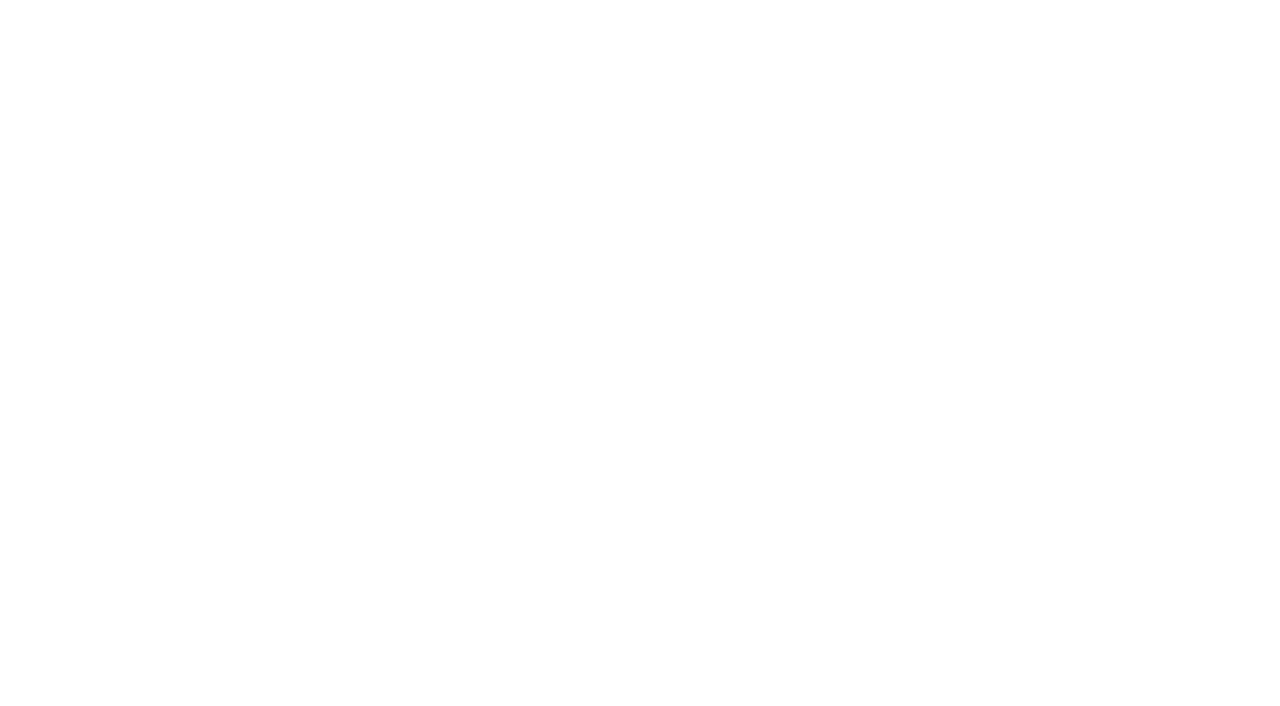
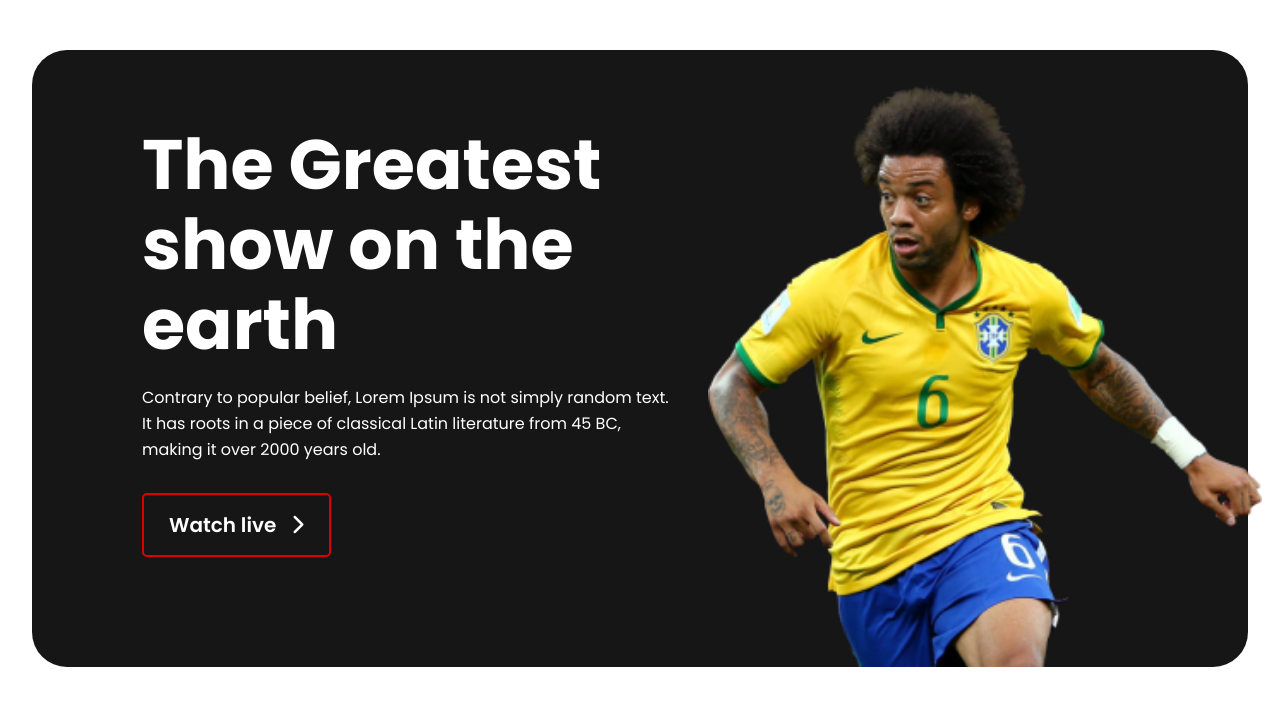
Before and after one commit to Rabiullah-Rabi/world-cup, a plain HTML site: page index.html in a window 1280 px wide. Drawn offline with Linux system fonts and the light colour scheme.

Commit message:
banner section complete

```diff
--- a/index.html
+++ b/index.html
@@ -4,9 +4,36 @@
     <meta charset="UTF-8">
     <meta http-equiv="X-UA-Compatible" content="IE=edge">
     <meta name="viewport" content="width=device-width, initial-scale=1.0">
+    <!-- font awesome icon kit -->
+    <script src="https://kit.fontawesome.com/ff6e160615.js" crossorigin="anonymous"></script>
+    <!-- styles sheet -->
+    <link rel="stylesheet" href="styles/style.css">
+    <!-- fav icon -->
+    <link rel="shortcut icon" href="assets/football.png" type="image/x-icon">
     <title>Watch World Cup Match</title>
 </head>
 <body>
+    <!-- Banner section start -->
+    <header>
+        <section id="banner">
+            <div class="container">
+                <div class="banner-content-wrapper">
+                    <div class="banner-title-wrapper">
+                        <h1 class="banner-title">The Greatest show on the earth</h1>
+                        <p class="banner-pera">Contrary to popular belief, Lorem Ipsum is not simply
+                            random text. It has roots in a piece of classical Latin literature from 45 BC, making it over 2000 years old.</p>
+                        <a href="http://" class="banner-cta"><span>Watch live
+                            <i class="fa-solid fa-chevron-right"></i></span>
+                            <div class="btn-bg"></div>
+                        </a>
+                    </div>
+                    <div class="banner-img-wrapper">
+                        <img src="assets/Banner Image.png" alt="" class="banner-image">
+                    </div>
+                </div>
+            </div>
+        </section>
+    </header>
 
 </body>
 </html>
--- a/styles/style.css
+++ b/styles/style.css
@@ -0,0 +1,88 @@
+/* ====================
+        Google Fonts
+======================= */
+@import url('https://fonts.googleapis.com/css2?family=Poppins:wght@400;500;600;700&display=swap');
+
+/* ====================
+        Global styles
+======================= */
+:root{
+    --primary-font-family: 'Poppins', sans-serif;
+    --primary-color:#DD0000;
+    --secondary-color: #161616;
+}
+*{
+    margin: 0;
+    padding: 0;
+    font-family: var(--primary-font-family);
+}
+.container{
+    max-width: 1366px;
+    width: 95%;
+    margin: 0 auto;
+}
+a{
+    text-decoration: none;
+}
+/* ====================
+        Banner styles
+======================= */
+#banner{
+    margin-top: 50px;
+}
+.banner-content-wrapper{
+    background-color: var(--secondary-color);
+    border-radius: 35px;
+    color: #fff;
+    display: flex;
+    padding-top: ;
+}
+.banner-title-wrapper{
+    width: 50%;
+    padding: 75px 25px 110px 110px;
+}
+.banner-title{
+    font-size: 70px;
+    line-height: 80px;
+    font-weight: 700;
+}
+.banner-pera{
+    font-size: 16px;
+    line-height: 26px;
+    margin: 20px 0 30px 0;
+}
+.banner-cta {
+    font-size: 20px;
+    font-weight: 600;
+    color: #fff;
+    border: 2px solid var(--primary-color);
+    display: inline-flex;
+    align-content: center;
+    align-items: center;
+    position: relative;
+    z-index: 1;
+    border-radius: 5px;
+}
+.banner-cta span{
+    padding: 15px 25px;
+}
+.banner-cta .fa-chevron-right{
+    margin-left: 10px;
+}
+.btn-bg{
+    height: 100%;
+    width: 0;
+    margin-left: 0;
+    position: absolute;
+    z-index: -1;
+    background-color: var(--primary-color);
+    transition: width 0.5s;
+}
+.banner-cta:hover .btn-bg{
+    width: 100%;
+}
+.banner-img-wrapper{
+    width: 50%;
+    display: flex;
+    padding-top: 33px;
+}
```
Also changed, not shown: assets/football.png (added).
